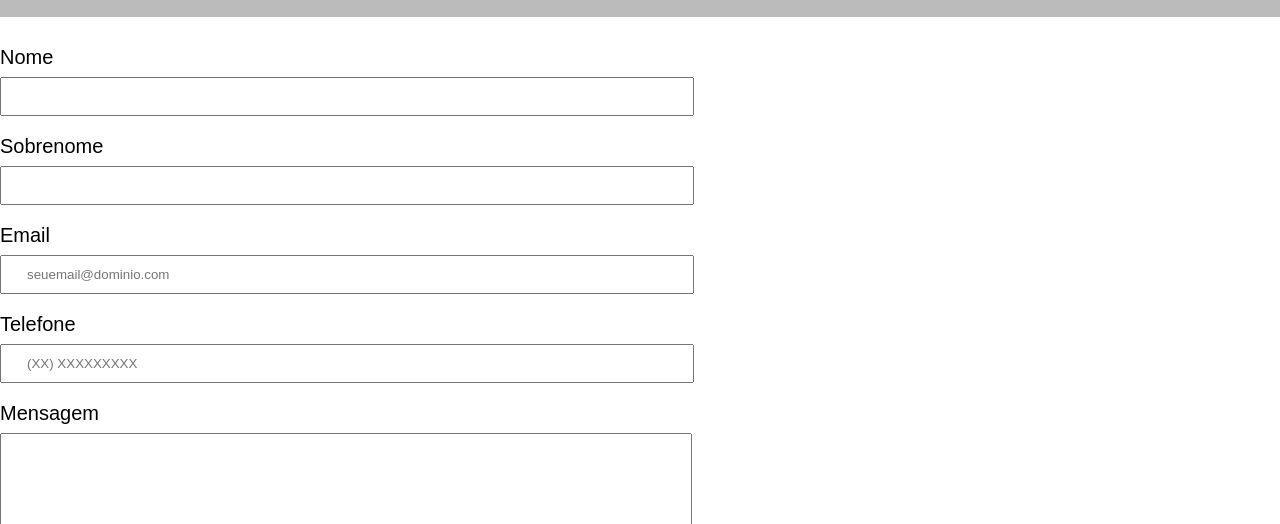
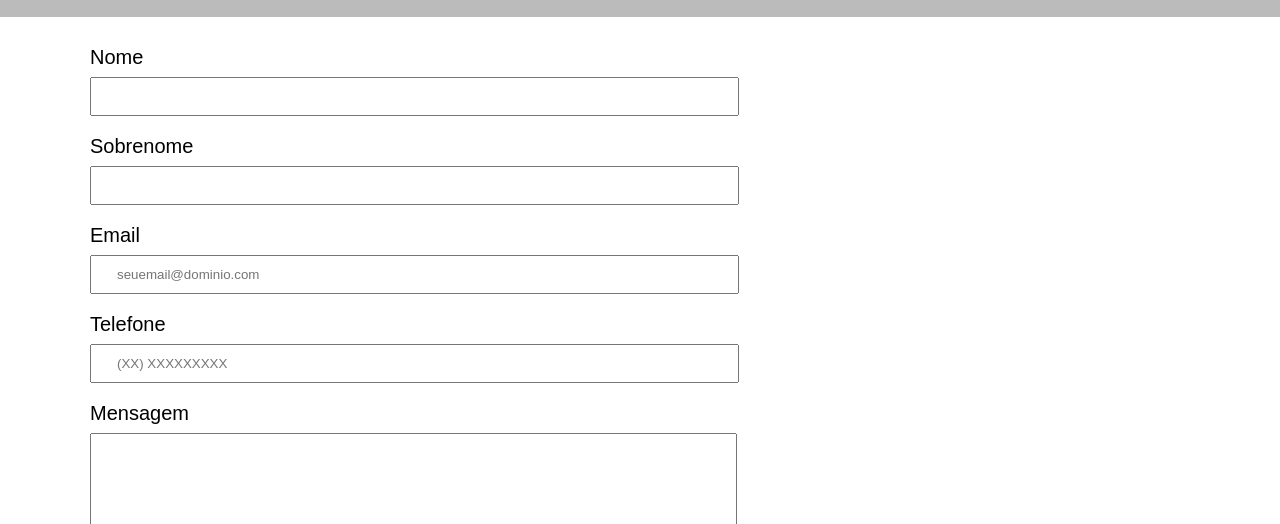
Before and after one commit to diogopolesso/BarbeariaPolesso, a plain HTML site: page contato.html in a window 1280 px wide. Shown: the part 276-800 px from the top of the page. Drawn offline with Linux system fonts and the light colour scheme.

Commit message:
Update style.css

```diff
--- a/style.css
+++ b/style.css
@@ -1,3 +1,8 @@
+* {
+    margin: 0;
+    padding: 0;
+}
+
 body {
     font-family: 'Montserrat', sans-serif;
 }
@@ -94,12 +99,8 @@ footer {
 	margin: 20px 0 0;
 }
 
-main {
-
-}
-
 form {
-	margin: 30px 0;
+	margin: 30px 0px 30px 90px;
 }
 
 form label, form legend {
```
